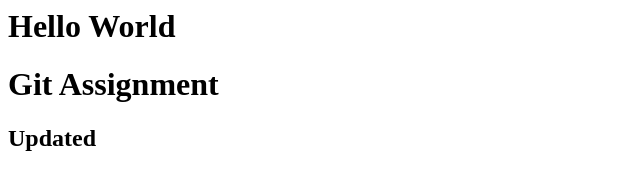
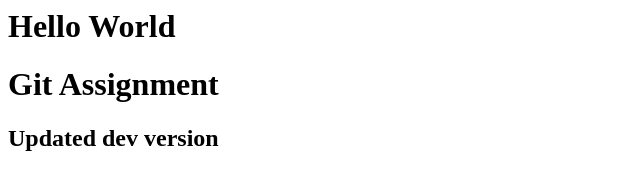
Before and after one commit to tharumilas110-eng/lab-assignment, a plain HTML site: page index.html in a window 1280 px wide. Shown: the whole page, without its empty margins (0-640 px from the left). Drawn offline with Linux system fonts and the light colour scheme.

Commit message:
Update index.html

```diff
--- a/index.html
+++ b/index.html
@@ -1,3 +1,3 @@
 <h1>Hello World</h1>
 <h1>Git Assignment</h1>
-<h2>Updated</h2>
+<h2>Updated dev version</h2>
```
